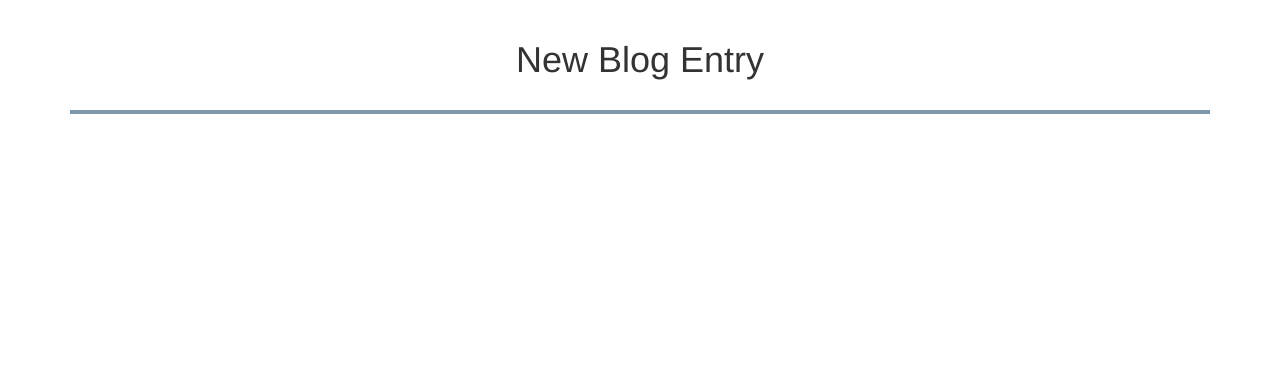
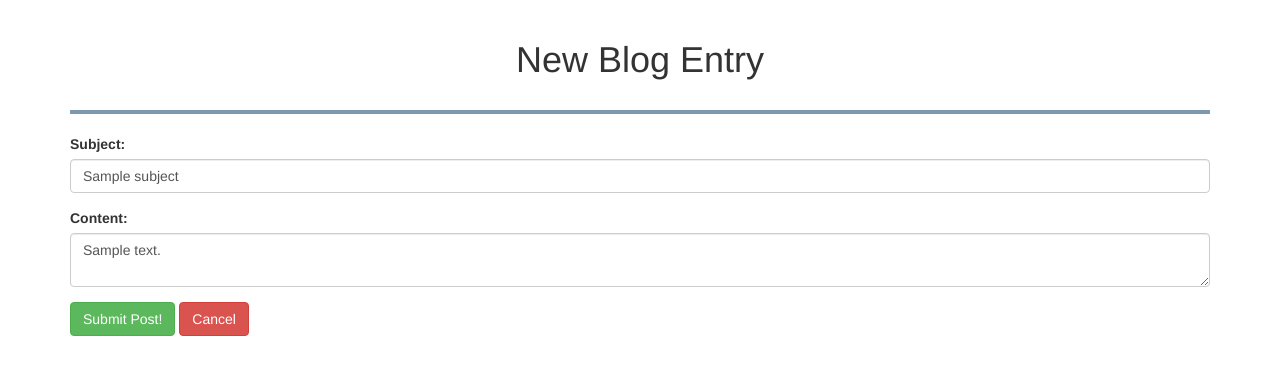
Before and after one commit to bilalsattar24/multi-user-blog, a Python web app: template templates/newpost.html in a window 1280 px wide. Shown: the part 52-427 px from the top of the page. Run offline with Jinja, Linux system fonts and the light colour scheme; the template is opened without the code that fills it: most values are stand-ins (such as "Sample title", 1, 10 or a date in 2020); some libraries are stand-ins or nearby versions.

Commit message:
updates to newpost

```diff
--- a/blog.py
+++ b/blog.py
@@ -89,7 +89,7 @@ class Signup(BaseHandler):
                 self.render_page(error=error)
             elif password != password2:
                 error = "Passwords don't match, try again"
-                self.render_page(error=error)
+                self.render_page(error=error, username=username)
             else:
                 #store new user in database
                 #salt + hash before storing password
--- a/templates/newpost.html
+++ b/templates/newpost.html
@@ -12,5 +12,17 @@
             <hr class="separator">
         </div>
     </div>
+    <form method="post">
+        <div class="form-group">
+            <label for="subject">Subject:</label>
+            <input type="text" name="subject" class="form-control" value="{{subject}}" placeholder="Subject">
+        </div>
+        <div class="form-group">
+            <label for="content">Content:</label>
+            <textarea name="content" placeholder="Enter content here" class="form-control">{{content}}</textarea>
+        </div>
+        <button type="submit" class="btn btn-success">Submit Post!</button>
+        <a href="/" class="btn btn-danger" role="button">Cancel</a>
+    </form>
 
 {% endblock %}
--- a/templates/signup.html
+++ b/templates/signup.html
@@ -11,7 +11,7 @@
     </div>
     <div class="form-group">
         <label for="password">Password</label>
-        <input type="password" class="form-control" name="password" placeholder="Password">
+        <input type="password" class="form-control" name="password" placeholder="8 or more characters">
     </div>
     <div class="form-group">
         <label for="password">Verify Password</label>
```
Also changed, not shown: 1 other file.
